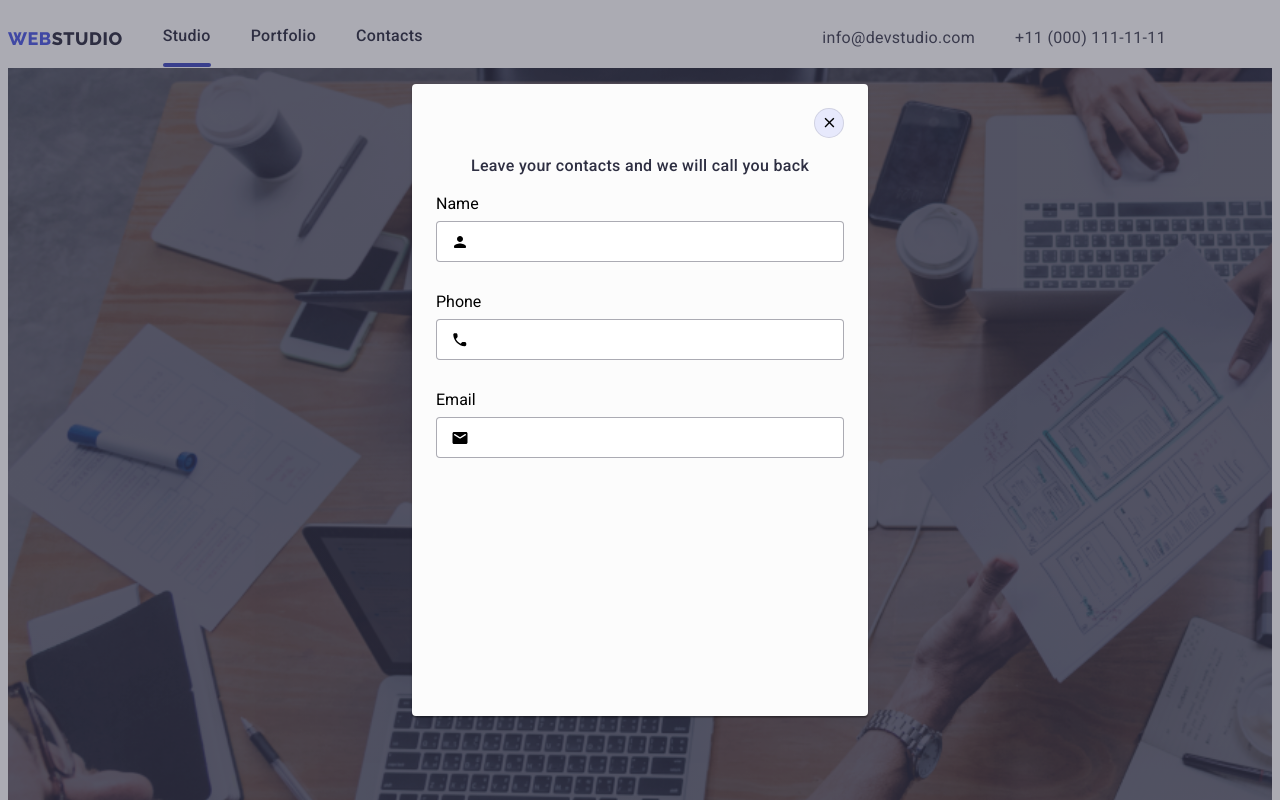
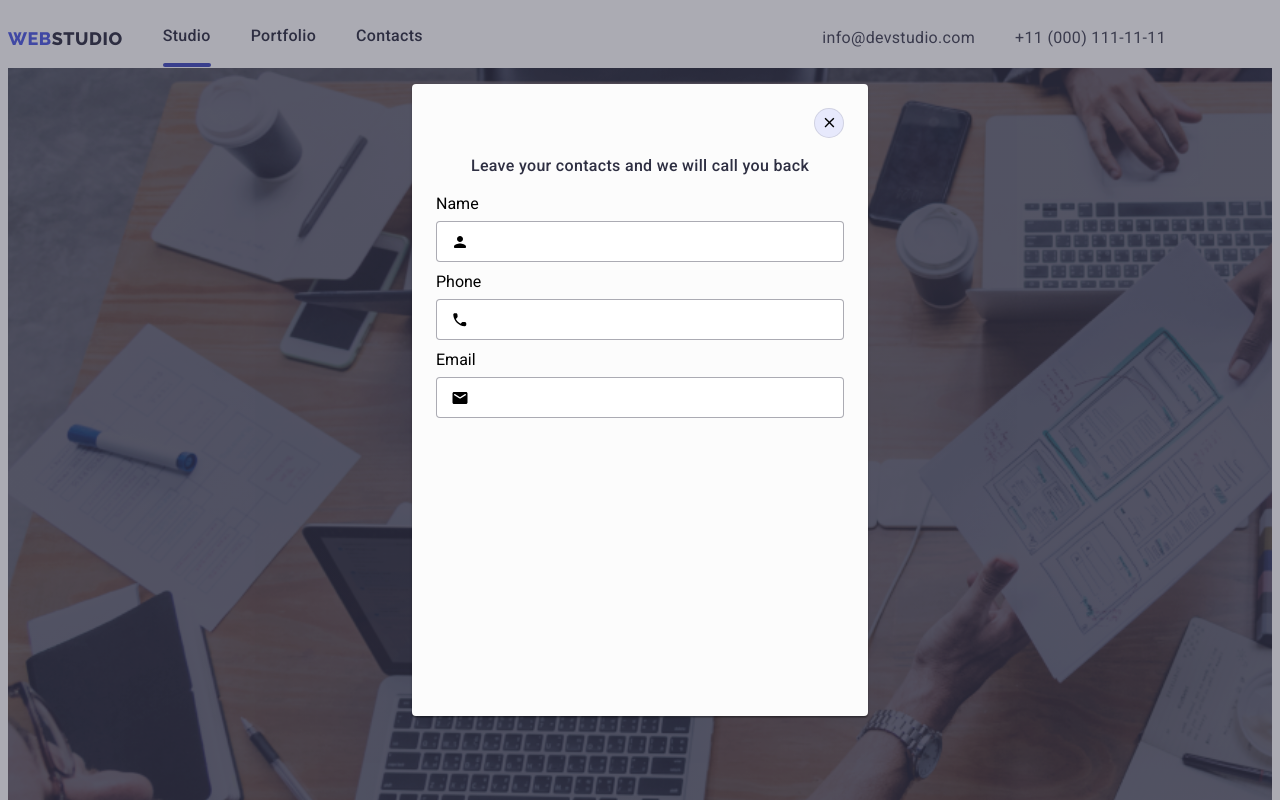
Before and after one commit to aristotlelavayna/goit-markup-hw-06, a plain HTML site: page index.html in a window 1280 px wide. Both pictures are taken after a click on the button "Order Service". Shown: the top 800 px of the page. Drawn offline with Linux system fonts and the light colour scheme.

Commit message:
margin bottom update

```diff
--- a/css/styles.css
+++ b/css/styles.css
@@ -198,6 +198,7 @@ h1 {
     fill: currentColor;
     border: 1px solid currentColor;
 }
+
 /* -=form section=- */
 
 .service-text {
@@ -209,12 +210,13 @@ h1 {
     font-weight: 500;
     line-height: 24px;
     letter-spacing: 0.32px;
+    margin-bottom: 16px;
 }
 
 .service-label {
     display: flex;
     flex-direction: column;
-    margin-bottom: 30px;
+    margin-bottom: 10px;
     width: 100%;
     position: relative;
 }
```
